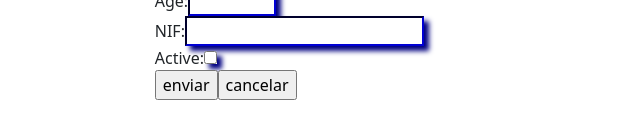
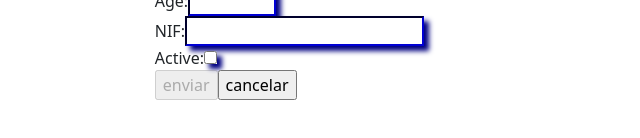
Before and after one commit to SergioLM7/bootcamp-cap2025, an Angular app in the folder demo-angular/: page / in a window 1280 px wide. Shown: the part 426-564 px from the top of the page, without its empty margins (321-961 px from the left). Built offline with nearby package versions, Linux system fonts and the light colour scheme.

Commit message:
Send button disabled if form invalid

```diff
--- a/demo-angular/src/app/ejemplos/formularios/formularios.component.html
+++ b/demo-angular/src/app/ejemplos/formularios/formularios.component.html
@@ -5,7 +5,7 @@
     <input type="button" value="edit" (click)="edit(txtId.valueAsNumber)"/>
 </p>
 
-<form #myForm>
+<form #myForm="ngForm">
     <div>
         <label for="id">ID: </label>
         <input type="number" id="id" name="id" [(ngModel)]="element.id" #id="ngModel" required/>
@@ -40,7 +40,7 @@
     </div>
 
     <div>
-        <input type="button" value="enviar" (click)="send()"/>
+        <input type="button" value="enviar" (click)="send()" [disabled]="myForm.invalid"/>
         <input type="button" value="cancelar" (click)="cancel()"/>
     </div>
 
```
